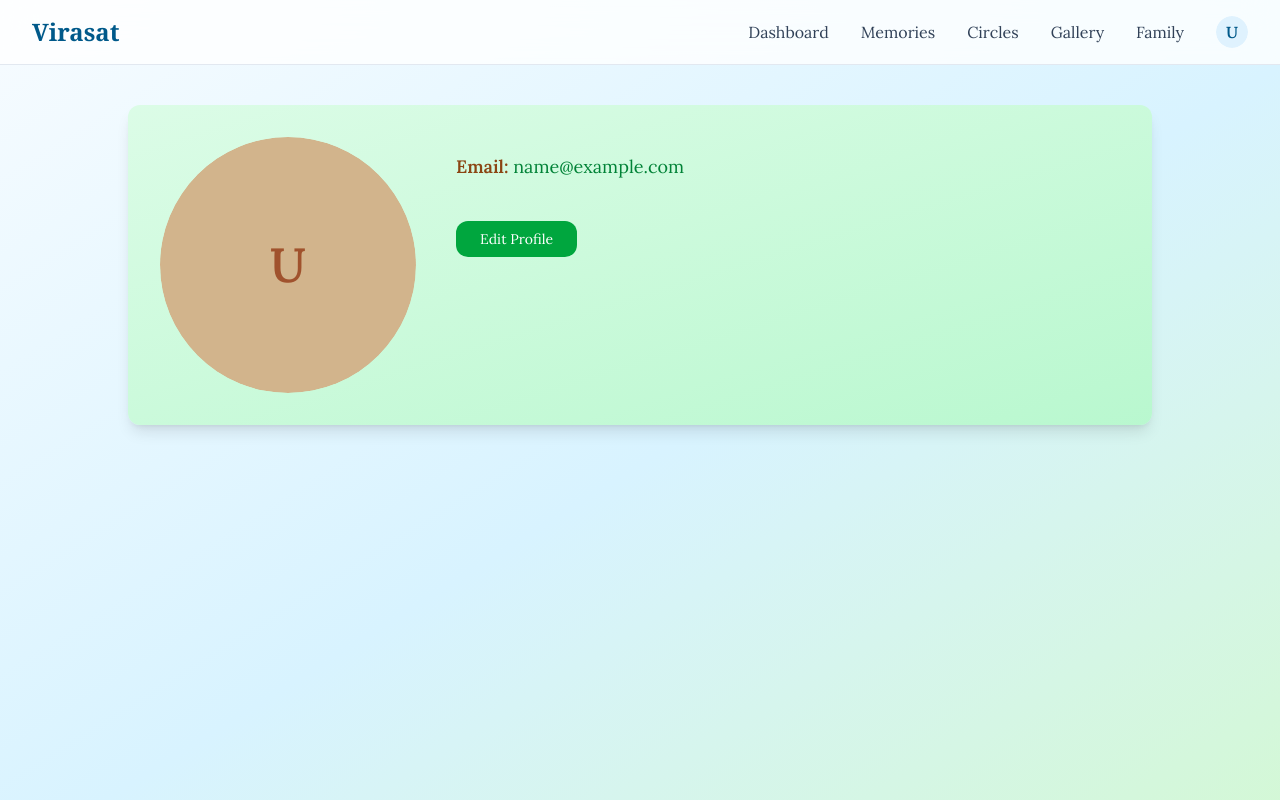
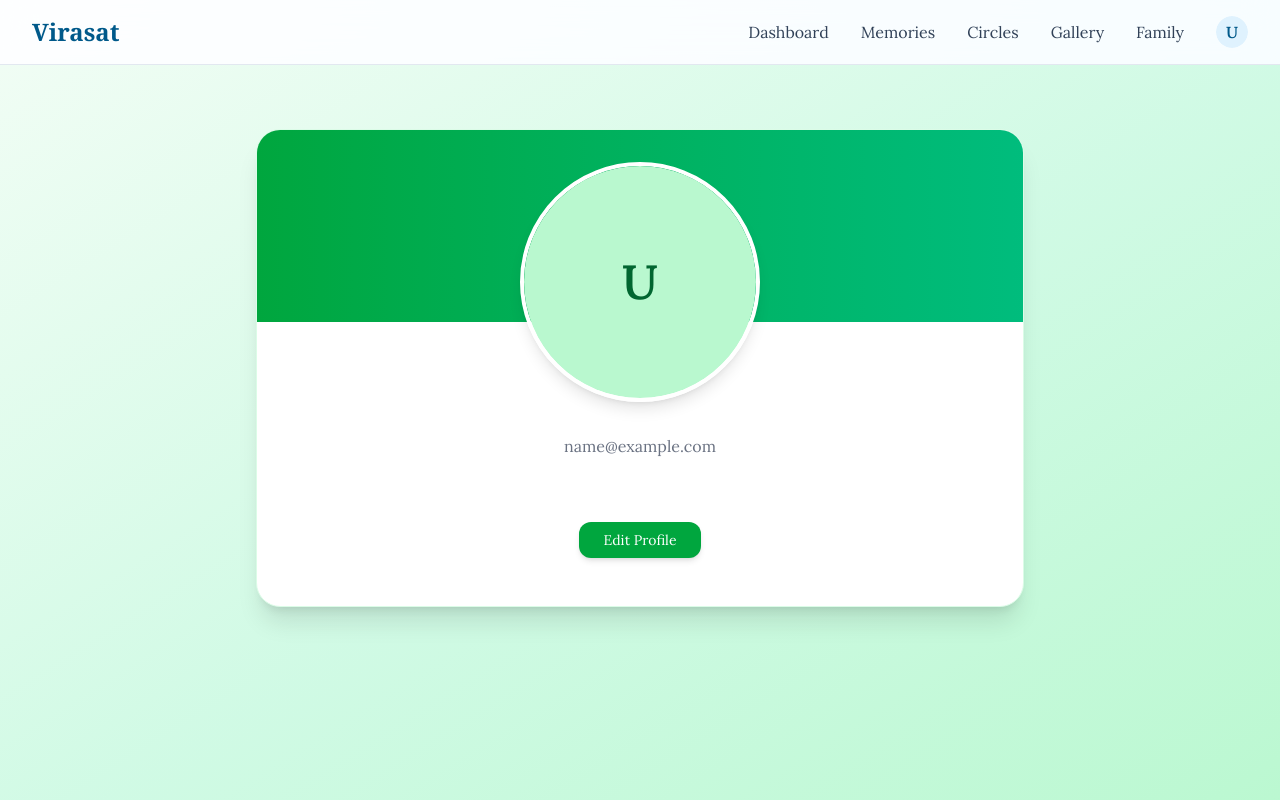
Before and after one commit to chetan-coder5486/Virasat, a React (Vite) app in the folder frontend/: page /profile in a window 1280 px wide. Built offline with nearby package versions, Linux system fonts and the light colour scheme; no server answers; sample sign-in values are in the browser's storage.

Commit message:
fix: refactor Profile component layout and improve user interface elements

```diff
--- a/frontend/src/components/Profile.jsx
+++ b/frontend/src/components/Profile.jsx
@@ -17,10 +17,9 @@ import { toast } from 'react-hot-toast';
 const Profile = () => {
   const { user } = useSelector((store) => store.auth);
   const dispatch = useDispatch();
-  const [hovered, setHovered] = useState(false);
   const [loading, setLoading] = useState(false);
+  const [dialogOpen, setDialogOpen] = useState(false);
   const [preview, setPreview] = useState(user?.profile?.profilePhoto || '');
-  const [dialogOpen, setDialogOpen] = useState(false); // <-- controls dialog
 
   const [formData, setFormData] = useState({
     fullName: user?.fullName || '',
@@ -39,8 +38,6 @@ const Profile = () => {
       </p>
     );
   }
-
-  const headingClass = 'font-bold text-[#8B4513]';
 
   const handleInputChange = (e) => {
     const { name, value } = e.target;
@@ -71,7 +68,7 @@ const Profile = () => {
       ).unwrap();
 
       toast.success(response.message || 'Profile updated successfully!');
-      setDialogOpen(false); // <-- close dialog after success
+      setDialogOpen(false);
     } catch (err) {
       console.error(err);
       toast.error(err || 'Failed to update profile');
@@ -83,30 +80,21 @@ const Profile = () => {
   return (
     <>
       <Navbar />
-      <div
-        className="min-h-screen flex items-start justify-center p-10"
-        style={{
-          background:
-            'linear-gradient(to bottom right, #f5fbff, #d8f3ff, #d3f8d3)',
-        }}
-      >
-        <div
-          onMouseEnter={() => setHovered(true)}
-          onMouseLeave={() => setHovered(false)}
-          className="shadow-lg rounded-xl flex flex-col md:flex-row w-full max-w-5xl p-8 gap-10 bg-gradient-to-br from-green-100 to-green-200 transition-transform duration-300"
-          style={{
-            transform: hovered
-              ? 'translateY(-5px) scale(1.01)'
-              : 'translateY(0) scale(1)',
-          }}
-        >
-          {/* Profile Image */}
-          <div className="flex-shrink-0 flex justify-center md:justify-start">
-            <Avatar className="w-64 h-64">
+      <div className="min-h-screen bg-gradient-to-br from-green-50 via-emerald-100 to-green-200 flex flex-col items-center py-16 px-4">
+        {/* Profile Card */}
+        <div className="w-full max-w-3xl bg-white shadow-xl rounded-3xl overflow-hidden border border-green-100">
+          {/* Header Section */}
+          <div className="relative bg-gradient-to-r from-green-600 to-emerald-500 h-48">
+            <div className="absolute -bottom-20 left-1/2 transform -translate-x-1/2">
+              {/* Click-to-Enlarge Avatar */}
+              <Dialog>
+                <DialogTrigger asChild>
+                  <div className="relative group cursor-pointer">
+                    <Avatar className="w-60 h-60 border-4 border-white shadow-lg transition-transform duration-300 group-hover:scale-105">
                       {preview ? (
-                <AvatarImage src={preview} alt={user.fullName} />
+                        <AvatarImage src={preview} alt={user.fullName} className="object-cover" />
                       ) : (
-                <AvatarFallback className="bg-[#D2B48C] text-[#A0522D] text-5xl font-bold flex items-center justify-center">
+                        <AvatarFallback className="bg-green-200 text-green-800 text-5xl font-bold">
                           {user.fullName
                             ? user.fullName
                                 .split(' ')
@@ -117,55 +105,75 @@ const Profile = () => {
                         </AvatarFallback>
                       )}
                     </Avatar>
+                    <div className="absolute inset-0 bg-black/30 opacity-0 group-hover:opacity-100 flex items-center justify-center text-white text-sm rounded-full transition-opacity duration-300">
+                      Click to enlarge
+                    </div>
+                  </div>
+                </DialogTrigger>
+                <DialogContent className="max-w-3xl p-0 bg-transparent border-none shadow-none flex items-center justify-center">
+                  <img
+                    src={preview || '/placeholder.png'}
+                    alt={user.fullName}
+                    className="rounded-2xl max-h-[80vh] object-contain shadow-2xl"
+                  />
+                </DialogContent>
+              </Dialog>
+            </div>
           </div>
 
-          {/* User Details */}
-          <div className="flex-1 flex flex-col gap-4">
-            <h1 className="text-4xl font-semibold text-green-800">
-              {user.fullName}
-            </h1>
-            <p className="text-lg text-green-700">
-              <span className={headingClass}>Email:</span> {user.email}
-            </p>
+          {/* User Info */}
+          <div className="pt-28 pb-12 px-8 text-center">
+            <h1 className="text-3xl font-bold text-green-800">{user.fullName}</h1>
+            <p className="text-gray-500">{user.email}</p>
+
+            {/* Info Grid */}
+            <div className="grid md:grid-cols-2 gap-4 mt-6 text-left">
               {user.phoneNumber && (
-              <p className="text-lg text-green-700">
-                <span className={headingClass}>Phone:</span> {user.phoneNumber}
-              </p>
+                <div>
+                  <p className="text-gray-600 font-semibold">📞 Phone</p>
+                  <p className="text-green-800">{user.phoneNumber}</p>
+                </div>
               )}
               {user.profile?.dob && (
-              <p className="text-lg text-green-700">
-                <span className={headingClass}>Date of Birth:</span>{' '}
+                <div>
+                  <p className="text-gray-600 font-semibold">🎂 Date of Birth</p>
+                  <p className="text-green-800">
                     {new Date(user.profile.dob).toDateString()}
                   </p>
+                </div>
               )}
               {user.profile?.gender && (
-              <p className="text-lg text-green-700">
-                <span className={headingClass}>Gender:</span>{' '}
-                {user.profile.gender}
-              </p>
+                <div>
+                  <p className="text-gray-600 font-semibold">⚧ Gender</p>
+                  <p className="text-green-800">{user.profile.gender}</p>
+                </div>
               )}
               {user.profile?.location && (
-              <p className="text-lg text-green-700">
-                <span className={headingClass}>Location:</span>{' '}
-                {user.profile.location}
-              </p>
+                <div>
+                  <p className="text-gray-600 font-semibold">📍 Location</p>
+                  <p className="text-green-800">{user.profile.location}</p>
+                </div>
               )}
+            </div>
+
             {user.profile?.bio && (
-              <p className="text-lg text-green-700">
-                <span className={headingClass}>Bio:</span> {user.profile.bio}
-              </p>
+              <div className="mt-6 w-full text-left col-span-full">
+                <p className="text-gray-600 font-semibold mb-1">💬 Bio</p>
+                <p className="text-green-900 italic">{user.profile.bio}</p>
+              </div>
             )}
 
-            {/* Edit Dialog */}
+            {/* Edit Profile Button */}
+            <div className="mt-10">
               <Dialog open={dialogOpen} onOpenChange={setDialogOpen}>
                 <DialogTrigger asChild>
-                <Button className="mt-6 bg-green-600 hover:bg-green-700 text-white px-6 py-2 rounded-xl text-sm inline-flex w-max cursor-pointer">
+                  <Button className="bg-green-600 hover:bg-green-700 text-white px-6 py-2 rounded-xl text-sm cursor-pointer shadow-md transition-transform transform hover:scale-105">
                     Edit Profile
                   </Button>
                 </DialogTrigger>
                 <DialogContent className="sm:max-w-[500px] rounded-2xl shadow-2xl p-6 border border-green-200 bg-white/100 backdrop-blur-md">
                   <DialogHeader>
-                  <DialogTitle className="text-xl font-semibold text-green-700 cursor-pointer">
+                    <DialogTitle className="text-xl font-semibold text-green-700">
                       Edit Profile
                     </DialogTitle>
                   </DialogHeader>
@@ -262,6 +270,7 @@ const Profile = () => {
             </div>
           </div>
         </div>
+      </div>
     </>
   );
 };
```
Lines whose indentation alone changed are shown as unchanged.
